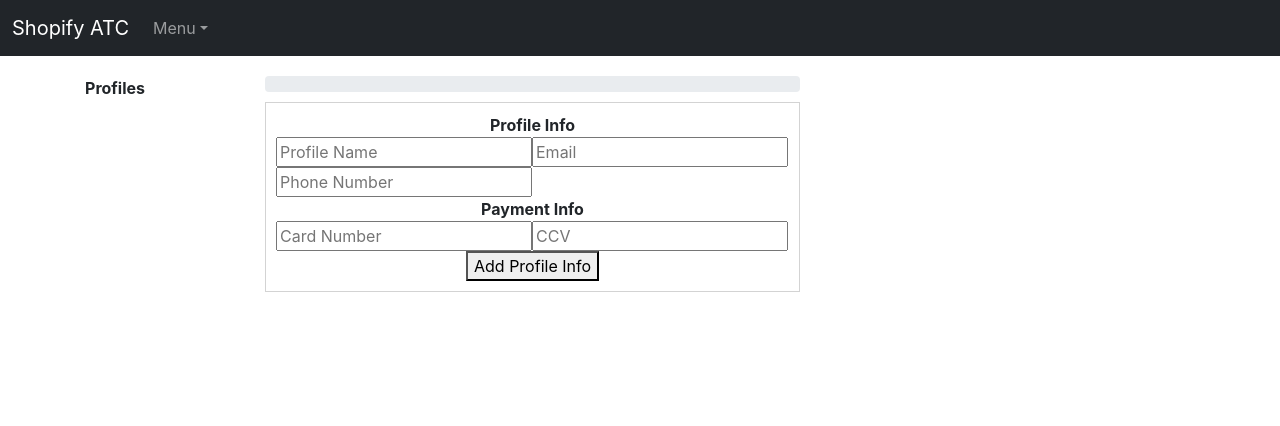
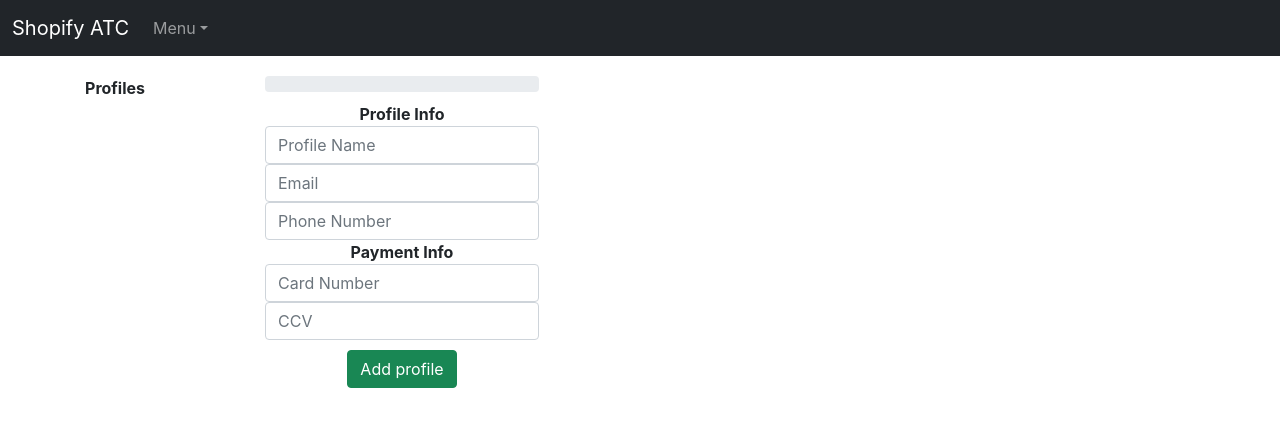
Before and after one commit to ryguy34/shopify-chrome-atc, a React (Create React App) app: page /profiles in a window 1280 px wide. Shown: the top 426 px of the page. Built offline with nearby package versions, Linux system fonts and the light colour scheme.

Commit message:
Added delete profile functionality and go back button

```diff
--- a/src/pages/profile/AddressForm.tsx
+++ b/src/pages/profile/AddressForm.tsx
@@ -1,4 +1,4 @@
-import { Form } from "react-bootstrap";
+import { Button, Form } from "react-bootstrap";
 import "./ShippingAddress.scss";
 import { useState } from "react";
 // const stateList = [
@@ -26,7 +26,11 @@
 	zipCode?: string;
 }
 
-const AddressForm = ({ handleAddAddressInfo, title }: any): JSX.Element => {
+const AddressForm = ({
+	handleAddAddressInfo,
+	handleGoBack,
+	title,
+}: any): JSX.Element => {
 	const [address, setAddress] = useState<Address>();
 
 	const handleOnSubmit = (e: any) => {
@@ -40,13 +44,15 @@
 		setAddress(undefined);
 	};
 
+	const handleOnGoBack = (e: any) => {
+		e.preventDefault();
+
+		handleGoBack();
+	};
+
 	return (
 		<div>
-			<form onSubmit={handleOnSubmit}>
-				<div style={{ border: "1px solid lightgray", padding: "10px" }}>
-					<div style={{ textAlign: "center", fontWeight: "bold" }}>
-						{title}
-					</div>
+			<div style={{ textAlign: "center", fontWeight: "bold" }}>{title}</div>
 			<Form.Control
 				placeholder="First name"
 				type="text"
@@ -107,11 +113,22 @@
 				id="custom-switch"
 				label="Shipping same as billing"
 			/>
-					<div style={{ textAlign: "center" }}>
-						<button type="submit">Add {title}</button>
+			<div style={{ display: "flex", justifyContent: "space-between" }}>
+				<Button
+					variant="danger"
+					onClick={handleOnGoBack}
+					style={{ width: "45%" }}
+				>
+					Go back
+				</Button>
+				<Button
+					variant="success"
+					onClick={handleOnSubmit}
+					style={{ width: "45%" }}
+				>
+					Next
+				</Button>
 			</div>
-				</div>
-			</form>
 		</div>
 	);
 };
--- a/src/pages/profile/ProfileAndPaymentInfoForm.tsx
+++ b/src/pages/profile/ProfileAndPaymentInfoForm.tsx
@@ -1,4 +1,5 @@
 import { useState } from "react";
+import { Button, Form } from "react-bootstrap";
 
 export interface ProfileAndPaymentInfo {
 	profileName?: string;
@@ -10,6 +11,7 @@
 
 const ProfileAndPaymentInfoForm = ({
 	handleAddProfileAndPaymentInfo,
+	handleGoBack,
 }: any): JSX.Element => {
 	const [profileAndPaymentInfo, setProfileAndPaymentInfo] =
 		useState<ProfileAndPaymentInfo>();
@@ -27,15 +29,12 @@
 
 	return (
 		<div>
-			<form onSubmit={handleOnSubmit}>
-				<div style={{ border: "1px solid lightgray", padding: "10px" }}>
 			<div style={{ textAlign: "center", fontWeight: "bold" }}>
 				Profile Info
 			</div>
-					<input
+			<Form.Control
+				placeholder="Profile Name"
 				type="text"
-						placeholder="Profile Name"
-						value={profileAndPaymentInfo?.profileName}
 				onChange={(e) =>
 					setProfileAndPaymentInfo({
 						...profileAndPaymentInfo,
@@ -43,10 +42,9 @@
 					})
 				}
 			/>
-					<input
+			<Form.Control
+				placeholder="Email"
 				type="text"
-						placeholder="Email"
-						value={profileAndPaymentInfo?.email}
 				onChange={(e) =>
 					setProfileAndPaymentInfo({
 						...profileAndPaymentInfo,
@@ -54,10 +52,9 @@
 					})
 				}
 			/>
-					<input
+			<Form.Control
+				placeholder="Phone Number"
 				type="text"
-						placeholder="Phone Number"
-						value={profileAndPaymentInfo?.phoneNumber}
 				onChange={(e) =>
 					setProfileAndPaymentInfo({
 						...profileAndPaymentInfo,
@@ -68,10 +65,9 @@
 			<div style={{ textAlign: "center", fontWeight: "bold" }}>
 				Payment Info
 			</div>
-					<input
+			<Form.Control
+				placeholder="Card Number"
 				type="text"
-						placeholder="Card Number"
-						value={profileAndPaymentInfo?.ccNumber}
 				onChange={(e) =>
 					setProfileAndPaymentInfo({
 						...profileAndPaymentInfo,
@@ -79,10 +75,9 @@
 					})
 				}
 			/>
-					<input
+			<Form.Control
+				placeholder="CCV"
 				type="text"
-						placeholder="CCV"
-						value={profileAndPaymentInfo?.ccv}
 				onChange={(e) =>
 					setProfileAndPaymentInfo({
 						...profileAndPaymentInfo,
@@ -90,11 +85,16 @@
 					})
 				}
 			/>
-					<div style={{ textAlign: "center" }}>
-						<button type="submit">Add Profile Info</button>
+			<div
+				style={{
+					textAlign: "center",
+					marginTop: "10px",
+				}}
+			>
+				<Button variant="success" onClick={handleOnSubmit}>
+					Add profile
+				</Button>
 			</div>
-				</div>
-			</form>
 		</div>
 	);
 };
--- a/src/pages/profile/ProfileList.tsx
+++ b/src/pages/profile/ProfileList.tsx
@@ -1,36 +1,63 @@
-import { ListGroup } from "react-bootstrap";
+import { Button, ListGroup } from "react-bootstrap";
 import IProfile from "../../interfaces/IProfile";
 import {
 	profileListSelector,
+	useAppDispatch,
 	useAppSelector,
+	deleteProfile,
 } from "../../reducers/profileListSlice";
 import "./ProfileList.scss";
 import { Pencil, Trash } from "react-bootstrap-icons";
 
 const ProfileList = (): JSX.Element => {
+	const dispatch = useAppDispatch();
 	const profileList = useAppSelector(profileListSelector);
 
-	const renderProfileList = profileList.map((profile: IProfile) => (
-		<article key={profile.id}>
-			{profile.profileAndPaymentInfo?.profileName} edit delete
-			<hr></hr>
-		</article>
-	));
+	const handleEditClick = (index: number) => {
+		const chosenProfile = profileList[index];
+	};
+
+	const handleDeleteClick = (index: number) => {
+		console.log(index);
+		dispatch(deleteProfile(profileList[index].id!));
+	};
 
 	return (
 		<div>
-			<div style={{ textAlign: "center", fontWeight: "bold" }}>Profiles</div>
+			<div
+				style={{
+					textAlign: "center",
+					fontWeight: "bold",
+					fontSize: "16px",
+				}}
+			>
+				Profiles
+			</div>
 			<div className="profile-list">
 				<ListGroup variant="flush">
-					{profileList.map((profile: IProfile) => (
+					{profileList.map((profile: IProfile, index: number) => (
 						<ListGroup.Item
-							key={profile.id}
+							key={index}
 							variant="secondary"
-							style={{ borderRadius: "6px", margin: "2px" }}
+							style={{
+								borderRadius: "6px",
+								margin: "2px",
+								fontWeight: "bold",
+							}}
 						>
 							{profile.profileAndPaymentInfo?.profileName}
-							<Pencil style={{ marginLeft: "20px" }} />
-							<Trash style={{ marginLeft: "20px" }} />
+							<Pencil
+								style={{ marginLeft: "20px" }}
+								onClick={() => {
+									handleEditClick(index);
+								}}
+							/>
+							<Trash
+								style={{ marginLeft: "20px" }}
+								onClick={() => {
+									handleDeleteClick(index);
+								}}
+							/>
 						</ListGroup.Item>
 					))}
 				</ListGroup>
--- a/src/pages/profile/ProfilePage.tsx
+++ b/src/pages/profile/ProfilePage.tsx
@@ -39,6 +39,10 @@
 		}
 	};
 
+	const handleGoBack = () => {
+		setPage(page - 1);
+	};
+
 	return (
 		<div className="profile-page">
 			<ProfileList />
@@ -67,13 +71,15 @@
 					{page === 2 && (
 						<AddressForm
 							handleAddAddressInfo={handleAddAddressInfo}
-							title={"Shipping Info"}
+							handleGoBack={handleGoBack}
+							title={"Shipping"}
 						/>
 					)}
 					{page === 3 && (
 						<AddressForm
 							handleAddAddressInfo={handleAddAddressInfo}
-							title={"Billing Info"}
+							handleGoBack={handleGoBack}
+							title={"Billing"}
 						/>
 					)}
 				</div>
--- a/src/reducers/profileListSlice.tsx
+++ b/src/reducers/profileListSlice.tsx
@@ -12,7 +12,7 @@
 			console.log(action.payload);
 		},
 		deleteProfile: (state, action: PayloadAction<string>) => {
-			state.filter(function (profile: IProfile) {
+			return state.filter(function (profile: IProfile) {
 				return profile.id !== action.payload;
 			});
 		},
```
Lines whose indentation alone changed are shown as unchanged.
